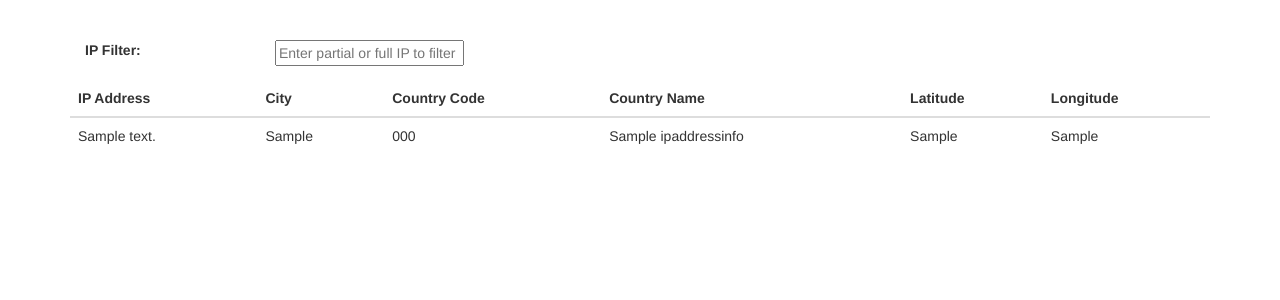
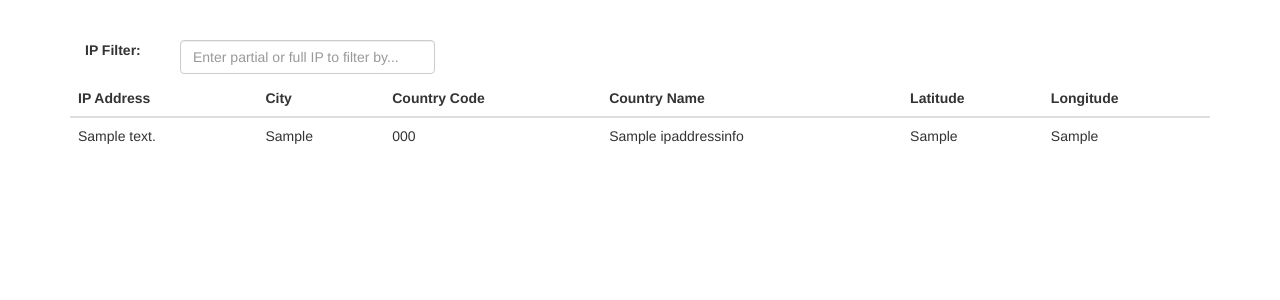
Before and after one commit to sherdwhite/python_challenge, a Django app: a page that uses templates/PythonChallengeApp/results.html in a window 1280 px wide. Shown: the part 51-351 px from the top of the page. Run offline with Django 3.2, Linux system fonts and the light colour scheme; tables that the repository leaves empty hold one stand-in row (values such as "Sample post"); some libraries are stand-ins or nearby versions.

Commit message:
Form visual update.

```diff
--- a/templates/PythonChallengeApp/results.html
+++ b/templates/PythonChallengeApp/results.html
@@ -7,9 +7,10 @@
         <form action="{% url 'PythonChallengeApp:results' %}" method="get">
         {% csrf_token %}
             <div class="form-group">
-                <label class="control-label col-sm-2" for="name">IP Filter:</label>
+                <label class="control-label col-sm-1" for="name">IP Filter:</label>
                 <div class="col-sm-3">
-                    <input name="ip_address" type="text" placeholder="Enter partial or full IP to filter by...">
+                    <input class="form-control col-sm-1-1" name="ip_address" type="text"
+                           placeholder="Enter partial or full IP to filter by...">
                 </div>
             </div>
         </form> <br><br>
```
